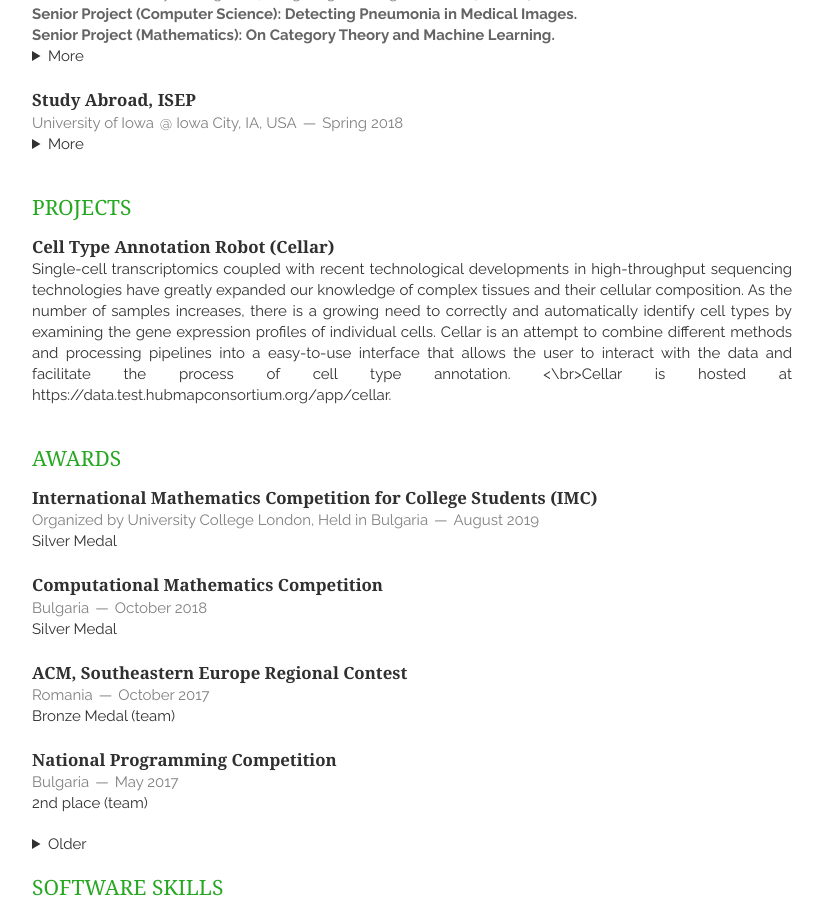
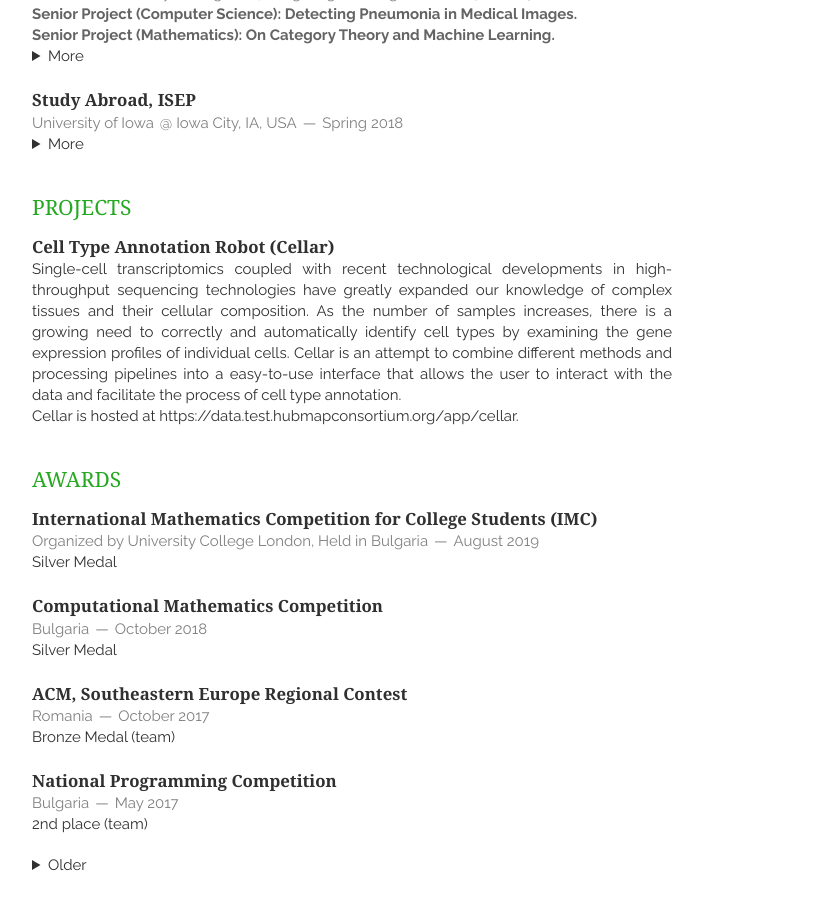
Before and after one commit to ferrocactus/ferrocactus.github.io, a Jekyll site: the page built from index.html, in a window 1280 px wide and 900 px high, scrolled down 767 px. Shown: the whole window, without its empty margins (328-1151 px from the left). Built offline with Jekyll 4.4.1, drawn with Linux system fonts in a browser that asks for light colours; nearby versions of some CDN libraries; the list of posts is cut into pages by our own code.

Commit message:
fixed newline

```diff
--- a/_includes/projects.html
+++ b/_includes/projects.html
@@ -1,4 +1,4 @@
-<section class="thirteen columns">
+<section class="eleven columns">
     <h1>Projects</h1>
     <article>
         <header>
@@ -6,7 +6,7 @@
         </header>
         <p style="text-align:justify;">
         Single-cell transcriptomics coupled with recent technological developments in high-throughput sequencing technologies have greatly expanded our knowledge of complex tissues and their cellular composition. As the number of samples increases, there is a growing need to correctly and automatically identify cell types by examining the gene expression profiles of individual cells. Cellar is an attempt to combine different methods and processing pipelines into a easy-to-use interface that allows the user to interact with the data and facilitate the process of cell type annotation.
-        <\br>Cellar is hosted at <a href="https://data.test.hubmapconsortium.org/app/cellar">https://data.test.hubmapconsortium.org/app/cellar</a>.
+        <br>Cellar is hosted at <a href="https://data.test.hubmapconsortium.org/app/cellar">https://data.test.hubmapconsortium.org/app/cellar</a>.
         </p>
     </article>
 </section>
```
